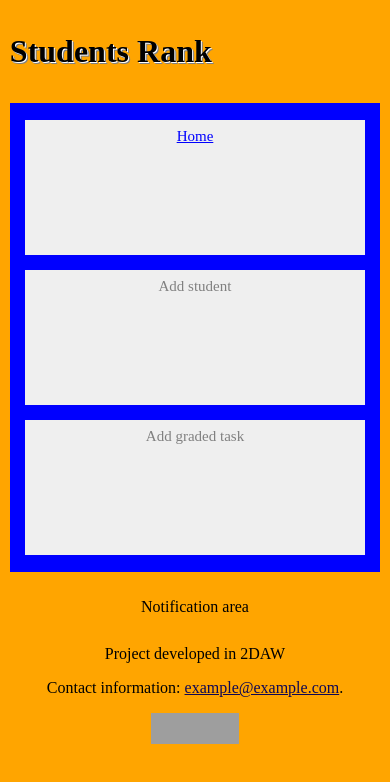
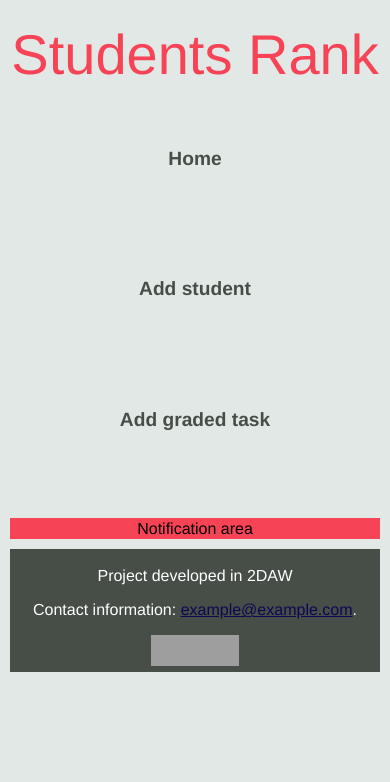
Before and after one commit to martinezcasabuena/StudentsRankDIW, a website: page index.html in a window 390 px wide. Drawn offline with Linux system fonts and the light colour scheme; grey boxes are pictures that could not be loaded.

Commit message:
Add more style to project. Make web responsive

```diff
--- a/index.html
+++ b/index.html
@@ -8,18 +8,16 @@
   </head>
   <body role="body">
     <div class="grid-container" role="grid">
-      <div class="itemHeader" role="banner">
-        <br>
-        <h1>Students Rank</h1>
+      <!-- <div class="itemHeader" role="banner"> -->
+        <!-- <label class="headerFont">Students Rank</label> -->
         <!-- <img src="http://s6.static-footeo.com/uploads/stadechevillonnais/Medias/podium.png" width="120px" height="120px"></img> -->
-      </div>
+      <!-- </div> -->
 
       <div class="itemNav" role="nav">
-        <div aria-pressed="false" class="button_menu" role="button" title="Home" id="btnHome">
-          <a href="" class>Home</a>
-        </div>
-        <div aria-pressed="false" class="button_menu" role="button" title="Add a new student" id="addStudent">Add student</div>
-        <div aria-pressed="false" class="button_menu" role="button" title="Add a new graded task" id="addGradedTask">Add graded task</div>
+        <label class="headerFont">Students Rank</label>
+        <div aria-pressed="false" class="button_menu menuFont" role="button" title="Home" id="btnHome">Home</div>
+        <div aria-pressed="false" class="button_menu menuFont" role="button" title="Add a new student" id="addStudent">Add student</div>
+        <div aria-pressed="false" class="button_menu menuFont" role="button" title="Add a new graded task" id="addGradedTask">Add graded task</div>
       </div>
 
       <!-- <div class="itemLeft"></div> -->
--- a/src/context.js
+++ b/src/context.js
@@ -56,7 +56,7 @@ class Context {
       localStorage.setItem('students',JSON.stringify(this.students));
       let GRADED_TASKS = '';
       this.gradedTasks.forEach(function(taskItem) {
-        GRADED_TASKS += '<div class="rankingTableRow rankingTableItem">' + taskItem.name + '</div>';
+        GRADED_TASKS += '<div class="rankingTableRow rankingTableItem tableHeaderFont">' + taskItem.name + '</div>';
       });
 
       loadTemplate('templates/rankingList.html',function(responseText) {
--- a/src/utils.js
+++ b/src/utils.js
@@ -15,7 +15,7 @@ function hashcode(str) {
 /** Pass a text or an element ang get a td table element wrapping it. */
 function getElementTd(text) {
   let tdEl = document.createElement('div');
-  tdEl.className = "rankingTableRow rankingTableItem"
+  tdEl.className = "rankingTableRow rankingTableItem tableStudentFont"
   let t = text;
   if (typeof text === 'string' || typeof text === 'number') {
     t = document.createTextNode(text); // Create a text node
--- a/style.css
+++ b/style.css
@@ -1,13 +1,12 @@
 /* Styles go here */
 
 body {
-    background-color: orange !important;
+    background-color: #E2E8E6 !important;
+    font-family: helvetica;
   }
 
-
-
 .button_menu{
-    font-size: 15px !important;
+    /* font-size: 15px !important; */
     text-align: center;
     color: grey;
     display: block;
@@ -17,27 +16,30 @@ body {
     flex-basis: 0;
     padding: 0.5em;
     height: 2.3em;
-    margin: auto 0.3em;
+    margin: auto 5em;
+    font-weight: bold;
   }
 
-
 .button_menu:hover{
-    color: teal;
+    color: #F74356;
     background-color: #ffffff;
-    box-shadow: 5px 5px 2px grey;
-    text-shadow: 0px 0px 0px;
+    -webkit-transition: background-color 1s ease-out;
+    -moz-transition: background-color 1s ease-out;
+    -o-transition: background-color 1s ease-out;
+    transition: background-color 1s ease-out;
 }
 
 .button_attitude{
     text-decoration: none;
     padding: 8px;
     color: #ffffff;
-    background-color: teal;
+    background-color: #F74356;
     border-radius: 6px;
-    border: 1px solid;
-    text-shadow: 2px 2px 0px black;
-    box-shadow: 3px 3px grey;
+    /* border: 1px solid; */
+    /* text-shadow: 2px 2px 0px black; */
+    /* box-shadow: 3px 3px grey; */
     margin-right: 5px;
+    font-weight: bold;
 }
 
 .button_attitude:hover{
@@ -80,12 +82,14 @@ form {
   display: flex;
   flex-flow: column nowrap;
   justify-content: space-between;
-  /* border:1px solid black; */
   font-size: 1rem;
   margin: 0.5rem;
   line-height: 1.5;
   width: 61%;
-  /* margin: 0 auto; */
+  background-color: #E2E8E6;
+  border-radius: 6px;
+  /* border: 1px solid grey; */
+  /* height: 40em; */
 }
 .rankingTableHeader {
 
@@ -105,6 +109,10 @@ form {
   padding: 0.5em;
 }
 
+.addStudent {
+
+}
+
 /*Page grid style */
 .itemHeader { grid-area: header; }
 .itemNav { grid-area: nav; }
@@ -116,7 +124,7 @@ form {
 .grid-container {
   display: grid;
   grid-template-areas:
-    'header nav nav nav nav'
+    'nav nav nav nav nav'
     'main main main main main'
     'notification notification notification notification notification'
     'footer footer footer footer footer';
@@ -134,7 +142,6 @@ form {
 .content {
   margin: 0 auto;
   padding-bottom: 2%;
-  background-color: white;
 }
 
 .itemNav {
@@ -142,8 +149,16 @@ form {
   display: flex;
   flex-flow: row nowrap;
   margin: 0 auto;
-  background-color: orange;
-  height: 70%;
+  background-color: #E2E8E6;
+  height: 90%;
+}
+
+.itemNav > div {
+  display: flex;
+  justify-content: center;
+  flex-direction: column;
+  text-align: center;
+  background-color: #E2E8E6;
 }
 
 .itemHeader {
@@ -152,6 +167,15 @@ form {
   flex-flow: row nowrap;
   text-align: center;
   height: 70%;
+}
+
+.itemFooter {
+  background-color: #464E47;
+  color: white;
+}
+
+.itemNotification {
+  background-color: #F74356;
 }
 
 textarea {
@@ -168,8 +192,32 @@ a:link{ color: #0f0753 } /* visited links */
 a:visited { color: blue } /* visited links */
 a:active { color: black } /* active links */
 
-h1 {
+/* h1 {
  text-shadow: 1px 1px 0px white, 2px 2px 0px grey;
+} */
+
+.headerFont {
+  font-size: 3.5em;
+  color: #F74356;
+
+}
+
+.menuFont {
+  font-size: 1.2em;
+  color: #464E47;
+}
+
+.tableHeaderFont {
+  font-size: 1.2em;
+  /* color: #0E1011; */
+  color: #464E47;
+  font-weight: bold;
+}
+
+.tableStudentFont {
+  font-size: 1.1em;
+  color: #464E47;
+  /* color: #4A5A5E; */
 }
 
 /* footer{
@@ -191,36 +239,20 @@ header{
   background-size: 100% auto;
 }
 
-/* * {
-  box-sizing: border-box;
-} */
 
 @media screen and (min-width:300px) {
-  /* For mobile phones: */
-  /*.itemNav, .itemMid, .right {
-    width:100%;
-    background-color: red;
-  }*/
-  /* .grid-container {
-    display: grid;
-    grid-template-areas:
-      'header'
-      'nav'
-      'main'
-      'notification'
-      'footer'
-  } */
+
 }
 
 @media screen and (min-width:1024px) {
-  .itemNav {
+  /* .itemNav {
     width: 100%;
     display: flex;
     flex-flow: row nowrap;
     margin: 0 auto;
     background-color: orange;
     height: 70%;
-  }
+  } */
 }
 
 @media screen and (max-width:1024px) {
@@ -234,27 +266,31 @@ header{
       'notification'
       'footer';
       grid-gap: 10px;
-      /*background-color: #D3D3D3;*/
       padding: 0.5%;
+
   }
 
   .itemNav {
-    width: 100%;
     display: table;
-    /* flex-flow: row nowrap; */
-    margin: 0 auto;
-    background-color: blue;
-    height: 70%;
   }
 
   .itemNav > div {
-    height: 120px;
+    display: flex;
+    height: 5em;
     margin: 15px;
+    justify-content: center;
+    flex-direction: column;
+    text-align: center;
   }
 
   .content {
     width: 100%;
-    background-color: white;
+    /* background-color: white; */
+  }
+
+  .headerFont {
+    text-align: center;
+    width: 100%;
   }
 }
 
```
Also changed, not shown: templates/addStudent.html (+2 -0 lines), dist/main.js.
